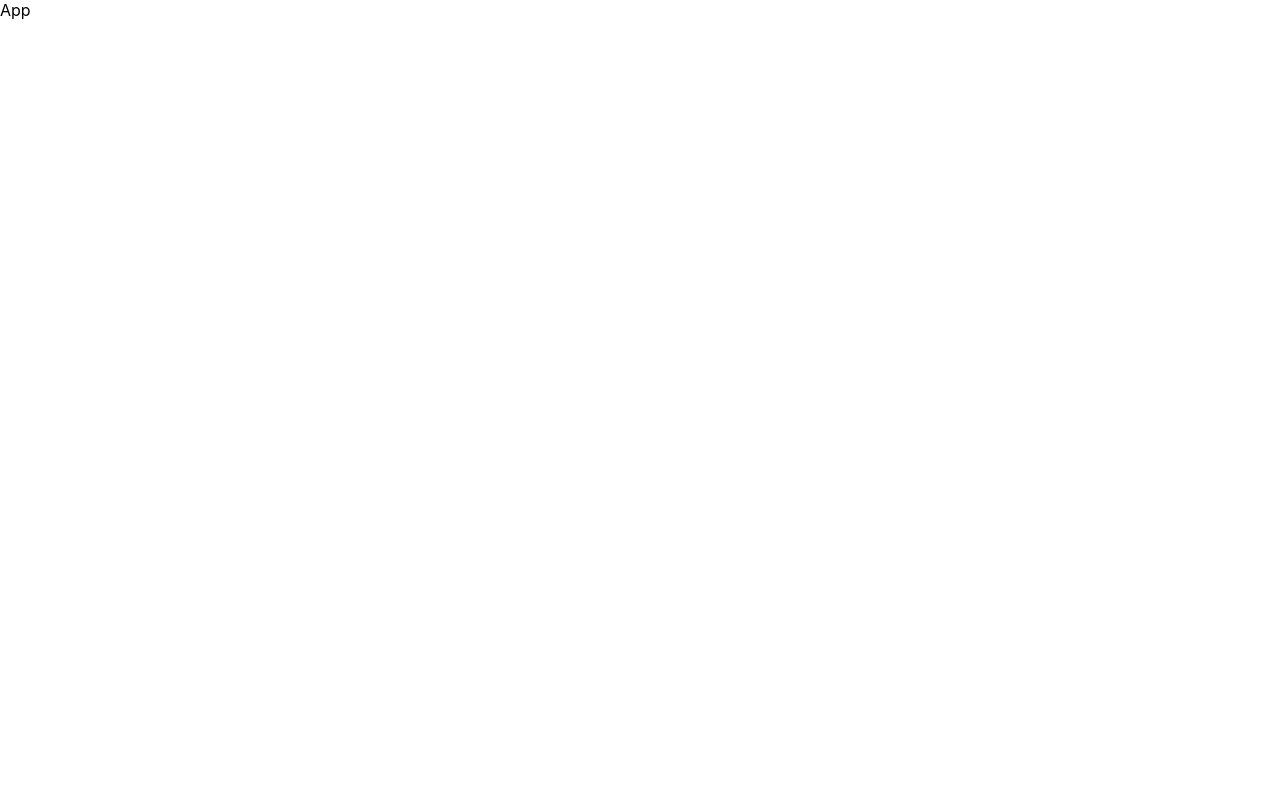
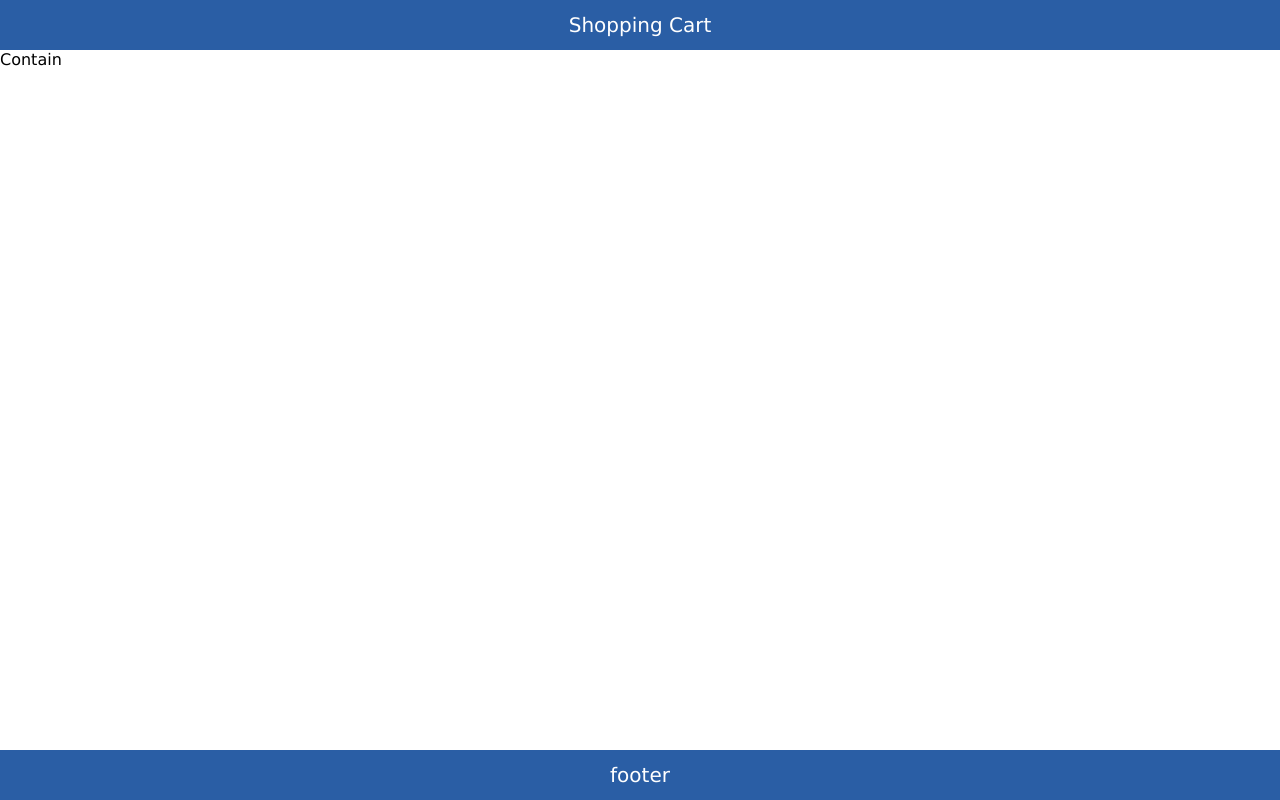
Before and after one commit to Moustafa423/React-shopping-cart, a React (Create React App) app in the folder Client/: page / in a window 1280 px wide. Built offline with nearby package versions, Linux system fonts and the light colour scheme.

Commit message:
header comp

```diff
--- a/Client/src/App.js
+++ b/Client/src/App.js
@@ -2,7 +2,19 @@
 
 function App() {
   return (
-    <div>App</div>
+    <div className='layout'>
+
+        <header>
+           Shopping Cart
+        </header>
+        <main>
+          Contain
+        </main>
+        <footer>
+          footer
+        </footer>
+
+      </div>
   )
 }
 
--- a/Client/src/index.css
+++ b/Client/src/index.css
@@ -1,13 +1,43 @@
-body {
+*{
   margin: 0;
-  font-family: -apple-system, BlinkMacSystemFont, 'Segoe UI', 'Roboto', 'Oxygen',
-    'Ubuntu', 'Cantarell', 'Fira Sans', 'Droid Sans', 'Helvetica Neue',
-    sans-serif;
-  -webkit-font-smoothing: antialiased;
-  -moz-osx-font-smoothing: grayscale;
+  padding: 0;
+  box-sizing: border-box;
+  font-family:Verdana, Geneva, Tahoma, sans-serif;
 }
 
-code {
-  font-family: source-code-pro, Menlo, Monaco, Consolas, 'Courier New',
-    monospace;
+#root{
+   height: 100vh;
 }
+.layout{
+  display:grid;
+  grid-template-areas:
+  "header"
+  "main"
+  "footer";
+  height: 100%;
+  grid-template-rows: 50px 1fr 50px;
+}
+
+header{
+  grid-area: header;
+  background-color:#2a5ea5 ;
+  color: white;
+  display: flex;
+  justify-content: center;
+  align-items: center;
+  font-size: 20px;
+}
+
+main{
+  grid-area: main;
+}
+
+footer{
+  grid-area: footer;
+  background-color:#2a5ea5 ;
+  color: white;
+  display: flex;
+  justify-content: center;
+  align-items: center;
+  font-size: 20px;
+}
```
